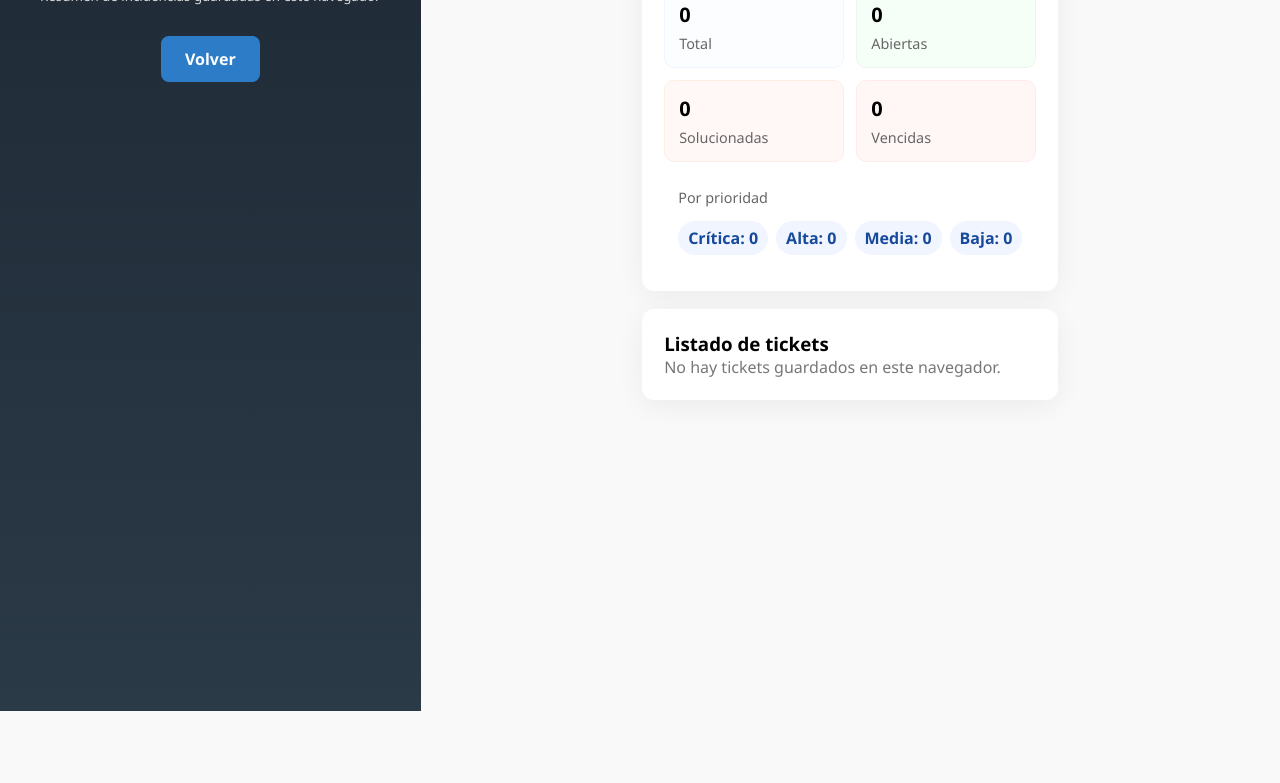
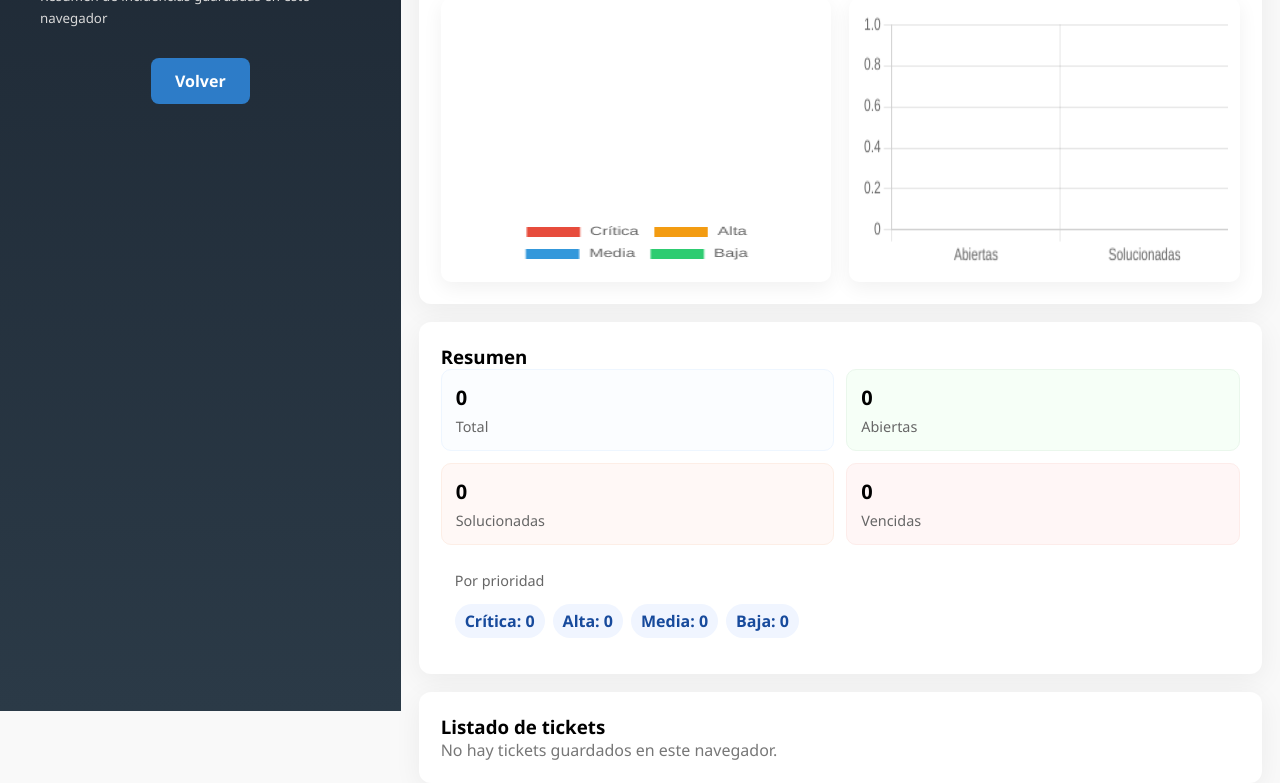
Before and after one commit to AlvaroMatas/proyecto_final_proyectos, a plain HTML site: page reportes.html in a window 1280 px wide. Shown: the part 89-872 px from the top of the page. Before the commit the page ends 800 px from the top, so only its background shows below. Drawn offline with nearby package versions, Linux system fonts and the light colour scheme; sample sign-in values are in the browser's storage.

Commit message:
avanzado

```diff
--- a/reportes.html
+++ b/reportes.html
@@ -20,6 +20,17 @@
   </header>
 
   <main class="reports-main">
+    <section id="charts" class="reports-card">
+      <h3>Gráficos</h3>
+      <div class="reports-charts">
+        <div class="chart-card">
+          <canvas id="chart-priority"></canvas>
+        </div>
+        <div class="chart-card">
+          <canvas id="chart-status"></canvas>
+        </div>
+      </div>
+    </section>
     <section id="summary" class="reports-card">
       <h3>Resumen</h3>
       <div id="summary-content" class="reports-summary">Cargando...</div>
@@ -31,6 +42,8 @@
     </section>
   </main>
 
+  <!-- Chart.js -->
+  <script src="https://cdn.jsdelivr.net/npm/chart.js"></script>
   <script>
     // Seguridad simple: sólo admin puede ver esta página
     try{
@@ -112,6 +125,39 @@
     }
 
     function escapeHtml(str){ return String(str||'').replace(/&/g,'&amp;').replace(/</g,'&lt;').replace(/>/g,'&gt;'); }
+
+    // Charts initialization
+    (function renderCharts(){
+      try {
+  const ctxP = document.getElementById('chart-priority');
+  const ctxS = document.getElementById('chart-status');
+
+        // Priority doughnut
+        if (ctxP) {
+          const priorities = ['critical','high','medium','low'];
+          const dataP = priorities.map(k => byPriority[k] || 0);
+          new Chart(ctxP.getContext('2d'), {
+            type: 'doughnut',
+            data: { labels: ['Crítica','Alta','Media','Baja'], datasets: [{ data: dataP, backgroundColor:['#e74c3c','#f39c12','#3498db','#2ecc71'] }] },
+            options: { responsive:true, plugins: { legend:{position:'bottom'} } }
+          });
+        }
+
+        // Status bar
+        if (ctxS) {
+          const statusCounts = { Abierto: tickets.filter(t=>t.status!=='Solucionado').length, Solucionado: tickets.filter(t=>t.status==='Solucionado').length };
+          new Chart(ctxS.getContext('2d'), {
+            type: 'bar',
+            data: { labels: ['Abiertas','Solucionadas'], datasets: [{ label:'Tickets', data:[statusCounts.Abierto, statusCounts.Solucionado], backgroundColor:['#2d7cc8','#2ecc71'] }] },
+            options: { responsive:true, plugins:{ legend:{display:false} }, scales:{ y:{ beginAtZero:true, precision:0 } } }
+          });
+        }
+
+        // Trend: tickets per day for last 14 days
+          // trend chart removed per request (kept priority and status charts only)
+
+      } catch(e) { console.warn('Charts error', e); }
+    })();
   </script>
 </body>
 </html>
```
